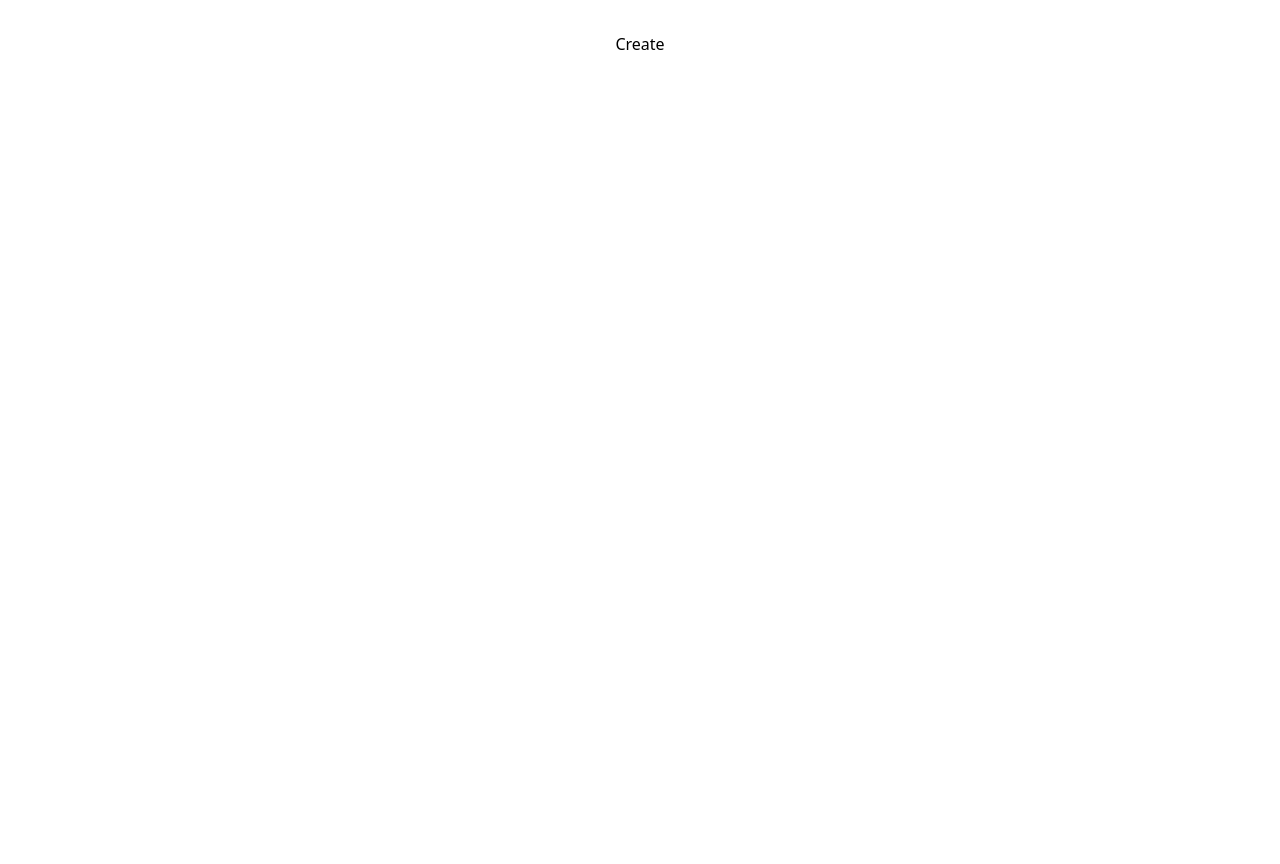
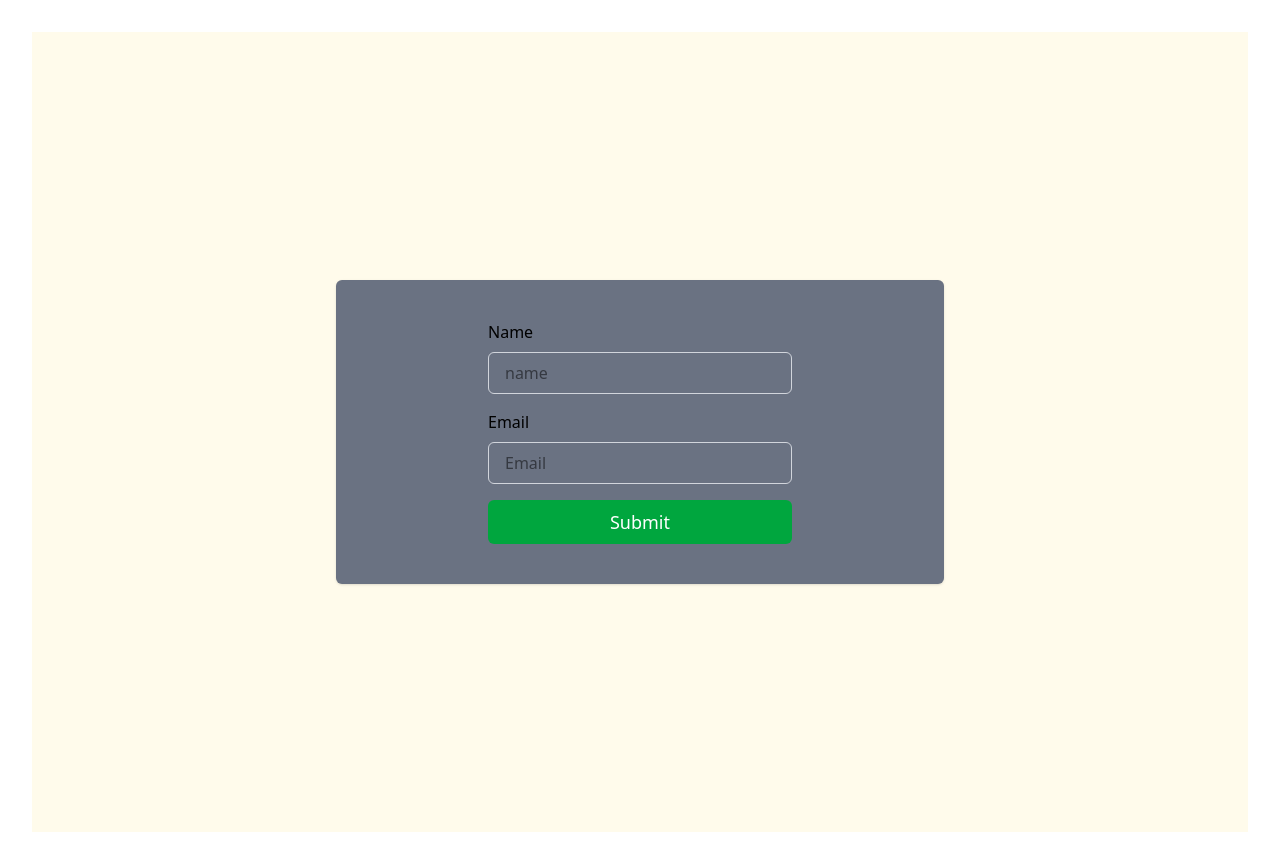
Before and after one commit to wptasmina/redux-curd, a React (Vite) app: page /create in a window 1280 px wide. Before the commit the page ends 800 px from the top, so only its background shows below. Built offline with nearby package versions, Linux system fonts and the light colour scheme.

Commit message:
create form add

```diff
--- a/src/page/Create.jsx
+++ b/src/page/Create.jsx
@@ -1,7 +1,21 @@
-import React from 'react'
+
 
 export default function Create() {
   return (
-    <div>Create</div>
+    <div className='flex justify-center items-center min-h-screen bg-amber-50'>
+      <div className='bg-gray-500 w-1/2 py-10 rounded-md shadow'>
+        <form className="space-y-4 w-1/2 mx-auto">
+          <div className="flex flex-col text-left">
+            <label htmlFor="" className="pb-2">Name</label>
+            <input type="text" placeholder='name' className='border border-gray-300 px-4 py-2 rounded-md outline-none focus:outline-none' />
+          </div>
+          <div className="flex flex-col text-left">
+            <label htmlFor="" className="pb-2">Email</label>
+            <input type="text" placeholder='Email' className='border border-gray-300 px-4 py-2 rounded-md outline-none focus:outline-none' />
+          </div>
+          <button className="bg-green-600 w-full py-2 text-white text-lg font-medium cursor-pointer rounded-md">Submit</button>
+        </form>
+      </div>
+    </div>
   )
 }
```
